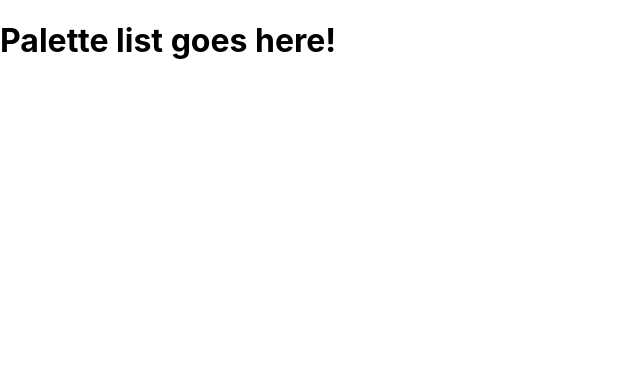
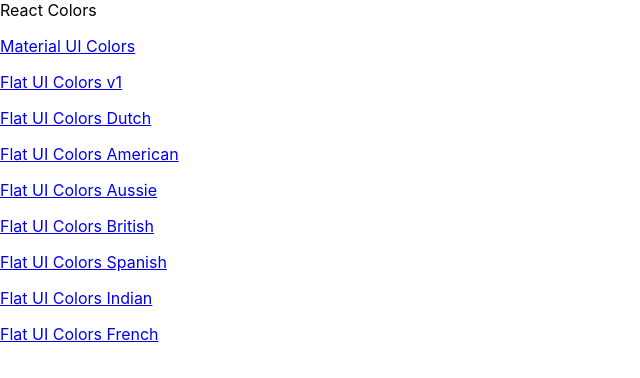
Before and after one commit to Vainakh/Colors_App, a React (Create React App) app: page / in a window 1280 px wide. Shown: the top 378 px of the page, without its empty margins (0-640 px from the left). Built offline with nearby package versions, Linux system fonts and the light colour scheme.

Commit message:
Create palette list component and set up links

```diff
--- a/src/App.js
+++ b/src/App.js
@@ -3,6 +3,7 @@
 import seedColors from './seedColors';
 import {generatePalette} from './ColorHelpers';
 import {Route, Switch} from 'react-router-dom';
+import PaletteList from './PaletteList';
 
 class App extends Component {
 
@@ -18,15 +19,18 @@
           <Route
             exact
             path='/'
-            render={() => <h1>Palette list goes here!</h1>}/>
+            render={() => <PaletteList
+              palettes={seedColors}
+            />}/>
           <Route
             exact
             path='/palette/:id'
-            render={(routeProps) => <Palette
+            render={
+              (routeProps) => <Palette
                                 palette={
-                                  generatePalette(
-                                    this.findPalette(
-                                      routeProps.match.params.id))}/>}/>
+                                generatePalette(
+                                this.findPalette(
+                                routeProps.match.params.id))}/>}/>
         </Switch>
         {/* <div>
           <Palette palette={generatePalette(seedColors[4])}/>
--- a/src/Navbar.js
+++ b/src/Navbar.js
@@ -7,6 +7,7 @@
 import Snackbar from '@material-ui/core/Snackbar';
 import IconButton from '@material-ui/core/IconButton';
 import CloseIcon from '@material-ui/icons/Close';
+import {Link} from 'react-router-dom';
 
 class Navbar extends Component {
   constructor() {
@@ -32,7 +33,7 @@
     return (
       <header className="Navbar">
         <div className="logo">
-          <a href="#">reactcolorpicker</a>
+          <Link to='/'>reactcolorpicker</Link>
         </div>
         <div className="slider-container">
           <span>Level: {level}</span>
--- /dev/null
+++ b/src/PaletteList.js
@@ -0,0 +1,22 @@
+import React, {Component} from 'react';
+import './PaletteList.css';
+import {Link} from 'react-router-dom';
+
+class PaletteList extends Component {
+
+  render() {
+    const {palettes} = this.props;
+    return (
+      <div>
+         <div>React Colors</div>
+         {palettes.map(palette => (
+          <p>
+            <Link to={`/palette/${palette.id}`}>{palette.paletteName}</Link>
+          </p>
+        ))}
+      </div>
+    )
+  }
+}
+
+export default PaletteList;
```
Also changed, not shown: src/PaletteList.css (added).
